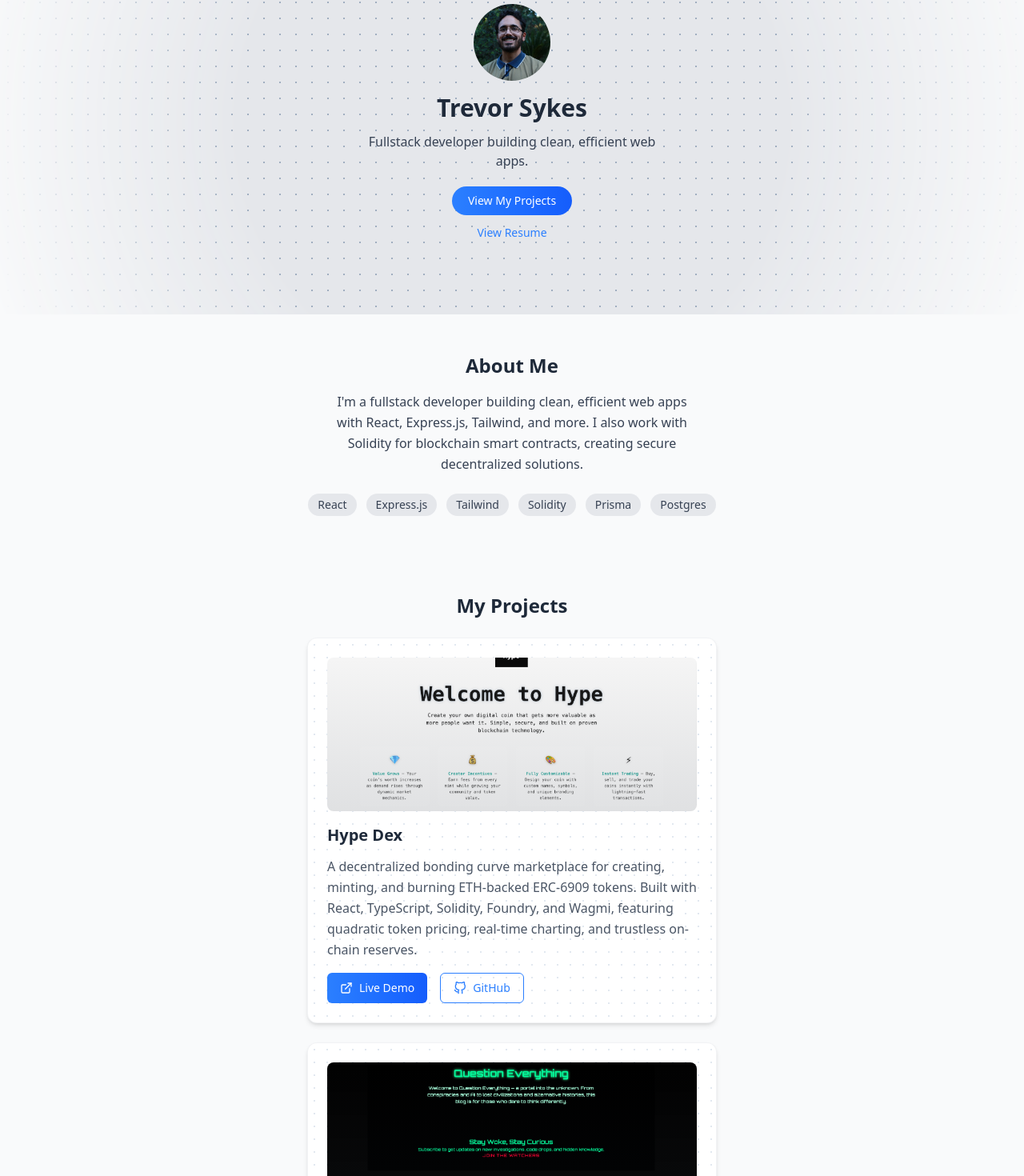
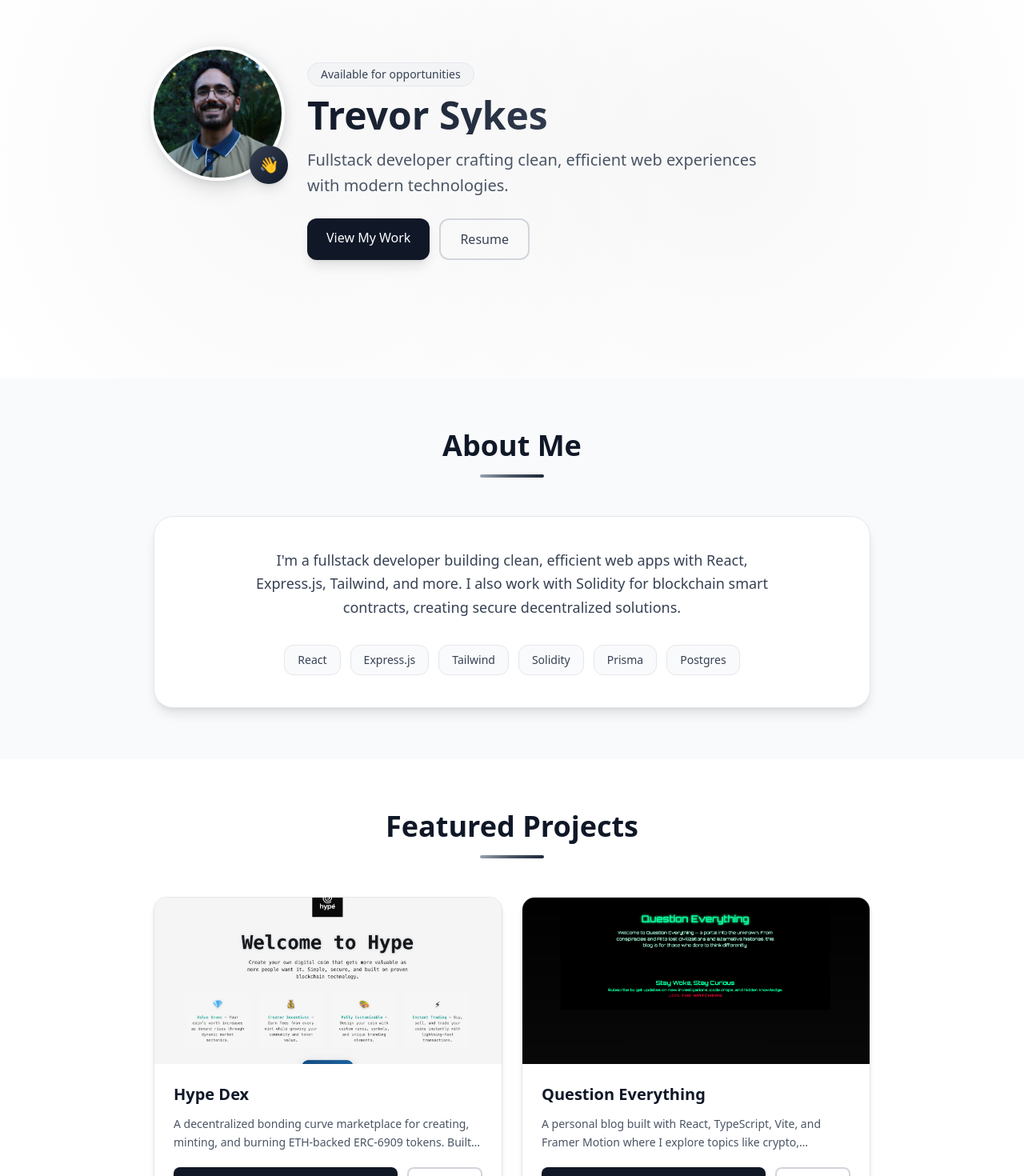
Before and after one commit to trev-sykes/personal-portfolio, a React (Vite) app: page / in a window 1280 px wide. Shown: the part 87-1557 px from the top of the page at 80% size. Built offline with nearby package versions, Linux system fonts and the light colour scheme.

Commit message:
update colors, improve projectCard

```diff
--- a/src/App.tsx
+++ b/src/App.tsx
@@ -1,112 +1,150 @@
+import { FiExternalLink, FiGithub, FiMail } from 'react-icons/fi';
+import projects from './projects';
 import ProjectCard from './components/ProjectCard';
-import projects from './projects';
-import { FiExternalLink, FiGithub } from 'react-icons/fi';
 
 function App() {
   return (
     <div className="font-sans text-gray-800 bg-gray-50">
       {/* HERO SECTION */}
-      <section className="min-h-[60vh] flex flex-col justify-center items-center text-center bg-gray-200 px-4 bg-[radial-gradient(circle_at_center,#a0aec0_1px,transparent_1px)] bg-[length:20px_20px] [mask-image:radial-gradient(circle,black_50%,transparent_100%)]">
-        <div className="flex flex-col items-center w-full max-w-md mx-auto">
+      <section className="min-h-[70vh] flex items-center justify-center px-4 py-12 relative overflow-hidden bg-white">
+        {/* Subtle animated background */}
+        <div className="absolute inset-0 bg-[radial-gradient(circle_at_30%_50%,rgba(0,0,0,0.03)_0%,transparent_50%)]" />
+        <div className="absolute inset-0 bg-[radial-gradient(circle_at_70%_50%,rgba(0,0,0,0.03)_0%,transparent_50%)]" />
+
+        <div className="relative w-full max-w-4xl mx-auto">
+          {/* Asymmetric layout */}
+          <div className="flex flex-col md:flex-row items-center md:items-start gap-8">
+            {/* Profile image - offset and elevated */}
+            <div className="relative flex-shrink-0">
+              <div className="absolute -inset-1 bg-gradient-to-r from-gray-400 to-gray-600 rounded-full blur opacity-20" />
               <img
                 src="/mugshot.jpeg"
-            alt="Trevor Sykes's profile picture"
-            className="w-20 h-20 rounded-full mb-4 object-cover sm:w-24 sm:h-24"
-            loading="lazy"
+                alt="Trevor Sykes"
+                className="relative w-32 h-32 md:w-40 md:h-40 rounded-full object-cover ring-4 ring-white shadow-xl"
               />
-          <h3 className="text-3xl font-bold mb-3 text-gray-800">Trevor Sykes</h3>
-          <p className="text-base mb-5 max-w-sm text-gray-700">Fullstack developer building clean, efficient web apps.</p>
-          <div className="flex flex-col gap-3">
+              <div className="absolute -bottom-2 -right-2 w-12 h-12 bg-gradient-to-br from-gray-700 to-gray-900 rounded-full flex items-center justify-center text-white text-xl shadow-lg">
+                👋
+              </div>
+            </div>
+
+            {/* Content - offset to the right */}
+            <div className="flex-1 text-center md:text-left md:pt-4">
+              <div className="inline-block mb-3 px-4 py-1 bg-gray-100 text-gray-700 rounded-full text-sm font-medium border border-gray-200">
+                Available for opportunities
+              </div>
+              <h1 className="text-4xl md:text-5xl font-bold mb-4 bg-gradient-to-r from-gray-900 via-gray-700 to-gray-900 bg-clip-text text-transparent">
+                Trevor Sykes
+              </h1>
+              <p className="text-lg md:text-xl text-gray-600 mb-6 leading-relaxed max-w-xl">
+                Fullstack developer crafting clean, efficient web experiences with modern technologies.
+              </p>
+              <div className="flex flex-col sm:flex-row gap-3 justify-center md:justify-start">
                 <a
                   href="#projects"
-              className="px-5 py-2 bg-gradient-to-r from-blue-500 to-blue-600 text-white rounded-full font-medium text-sm hover:from-blue-600 hover:to-blue-700 transition-all duration-150"
+                  className="px-6 py-3 bg-gray-900 text-white rounded-xl font-medium hover:bg-gray-800 transition-all duration-150 shadow-lg hover:shadow-xl transform hover:-translate-y-0.5"
                 >
-              View My Projects
+                  View My Work
                 </a>
                 <a
                   href="/public/resume.pdf"
                   target="_blank"
                   rel="noopener noreferrer"
-              aria-label="Trevor Sykes's resume (opens in new tab)"
-              className="text-sm text-blue-500 hover:underline"
+                  className="px-6 py-3 border-2 border-gray-300 text-gray-700 rounded-xl font-medium hover:border-gray-900 hover:text-gray-900 transition-all duration-150 hover:shadow-md"
                 >
-              View Resume
+                  Resume
                 </a>
+              </div>
+            </div>
           </div>
         </div>
       </section>
 
       {/* ABOUT SECTION */}
-      <section className="py-12 px-4">
-        <h2 className="text-2xl font-bold mb-4 text-center text-gray-800">About Me</h2>
-        <p className="text-base max-w-md mx-auto mb-6 text-center text-gray-700 leading-relaxed">
+      <section className="py-16 px-4 bg-gray-50">
+        <div className="max-w-4xl mx-auto">
+          <div className="text-center mb-12">
+            <h2 className="text-3xl md:text-4xl font-bold mb-4 text-gray-900">
+              About Me
+            </h2>
+            <div className="w-20 h-1 bg-gradient-to-r from-gray-400 via-gray-600 to-gray-800 mx-auto rounded-full" />
+          </div>
+
+          <div className="bg-white rounded-3xl p-8 md:p-10 shadow-lg border border-gray-200">
+            <p className="text-base md:text-lg text-gray-700 leading-relaxed mb-8 text-center max-w-2xl mx-auto">
               I'm a fullstack developer building clean, efficient web apps with React, Express.js, Tailwind, and more. I also work with Solidity for blockchain smart contracts, creating secure decentralized solutions.
             </p>
-        <div className="flex flex-wrap justify-center gap-3 mt-6">
-          {["React", "Express.js", "Tailwind", "Solidity", "Prisma", "Postgres"].map((skill) => (
+
+            <div className="flex flex-wrap justify-center gap-3">
+              {["React", "Express.js", "Tailwind", "Solidity", "Prisma", "Postgres"].map((skill, index) => (
                 <span
                   key={skill}
-              className="px-3 py-1 bg-gray-200 text-gray-700 rounded-full text-sm font-medium hover:bg-blue-50 hover:text-blue-600 transition-colors duration-150"
+                  className="px-4 py-2 bg-gray-50 text-gray-700 rounded-xl text-sm font-medium border border-gray-200 hover:border-gray-400 hover:shadow-md transition-all duration-150 transform hover:-translate-y-0.5"
+                  style={{ animationDelay: `${index * 50}ms` }}
                 >
                   {skill}
                 </span>
               ))}
             </div>
+          </div>
+        </div>
       </section>
 
       {/* PROJECTS SECTION */}
-      <section id="projects" className="py-12 px-4 bg-gray-50">
-        <h2 className="text-2xl font-bold mb-6 text-center text-gray-800">My Projects</h2>
-        <div className="flex flex-col gap-6 max-w-lg mx-auto">
+      <section id="projects" className="py-16 px-4 bg-white">
+        <div className="max-w-4xl mx-auto">
+          <div className="text-center mb-12">
+            <h2 className="text-3xl md:text-4xl font-bold mb-4 text-gray-900">
+              Featured Projects
+            </h2>
+            <div className="w-20 h-1 bg-gradient-to-r from-gray-400 via-gray-600 to-gray-800 mx-auto rounded-full" />
+          </div>
+
+          <div className="grid grid-cols-1 md:grid-cols-2 gap-6">
             {projects.map((project) => (
-            <ProjectCard
-              key={project.id}
-              title={project.title}
-              description={project.description}
-              liveDemo={project.liveDemo}
-              github={project.github}
-              thumbnail={project.thumbnail}
-            />
+              <ProjectCard key={project.id} {...project} />
             ))}
+          </div>
         </div>
       </section>
 
       {/* CONTACT SECTION */}
-      <section className="py-12 px-4 bg-gray-200 text-gray-800 text-center bg-[radial-gradient(circle_at_center,#a0aec0_1px,transparent_1px)] bg-[length:20px_20px] [mask-image:radial-gradient(circle,black_50%,transparent_100%)]">
-        <h2 className="text-2xl font-bold mb-4">Get in Touch</h2>
-        <p className="text-base mb-4">
-          Email:{" "}
+      <section className="py-16 px-4 relative overflow-hidden bg-gray-900">
+        <div className="absolute inset-0 bg-[radial-gradient(circle_at_center,rgba(255,255,255,0.05)_1px,transparent_1px)] bg-[length:30px_30px]" />
+
+        <div className="relative max-w-2xl mx-auto text-center text-white">
+          <h2 className="text-3xl md:text-4xl font-bold mb-4">Let's Connect</h2>
+          <p className="text-gray-400 text-lg mb-8">
+            Have a project in mind? Let's build something great together.
+          </p>
+
           <a
             href="mailto:trevsykes97@gmail.com"
-            className="text-blue-500 hover:underline"
-            target="_blank"
-            rel="noopener noreferrer"
-            aria-label="Email Trevor Sykes (opens in new tab)"
+            className="inline-flex items-center gap-2 px-8 py-4 bg-white text-gray-900 rounded-xl font-medium text-lg hover:shadow-2xl transition-all duration-150 transform hover:-translate-y-1 mb-8"
           >
+            <FiMail size={20} />
             trevsykes97@gmail.com
           </a>
-        </p>
-        <div className="flex justify-center gap-5 text-sm">
+
+          <div className="flex justify-center gap-6 pt-8 border-t border-gray-700">
             <a
               href="https://github.com/trev-sykes"
               target="_blank"
               rel="noopener noreferrer"
-            aria-label="Trevor Sykes's GitHub profile (opens in new tab)"
-            className="flex items-center gap-2 text-blue-500 hover:underline"
+              className="flex items-center gap-2 text-gray-300 hover:text-white transition-colors group"
             >
-            <FiGithub size={16} />
-            GitHub
+              <FiGithub size={20} className="group-hover:scale-110 transition-transform" />
+              <span className="font-medium">GitHub</span>
             </a>
             <a
               href="https://linkedin.com/in/trevsykes/"
               target="_blank"
               rel="noopener noreferrer"
-            aria-label="Trevor Sykes's LinkedIn profile (opens in new tab)"
-            className="flex items-center gap-2 text-blue-500 hover:underline"
+              className="flex items-center gap-2 text-gray-300 hover:text-white transition-colors group"
             >
-            <FiExternalLink size={16} />
-            LinkedIn
+              <FiExternalLink size={20} className="group-hover:scale-110 transition-transform" />
+              <span className="font-medium">LinkedIn</span>
             </a>
+          </div>
         </div>
       </section>
     </div>
--- a/src/components/ProjectCard.tsx
+++ b/src/components/ProjectCard.tsx
@@ -1,4 +1,3 @@
-import React from 'react';
 import { FiExternalLink, FiGithub } from 'react-icons/fi';
 
 interface ProjectCardProps {
@@ -9,46 +8,85 @@ interface ProjectCardProps {
     thumbnail?: string;
 }
 
-const ProjectCard: React.FC<ProjectCardProps> = ({ title, description, liveDemo, github, thumbnail }) => {
-    return (
-        <div className="bg-white rounded-xl p-6 shadow-md hover:shadow-lg transition-all duration-150 ease-out hover:scale-[1.02] bg-[radial-gradient(circle_at_center,#e2e8f0_1px,transparent_1px)] bg-[length:16px_16px] border border-gray-200/50">
-            {thumbnail && (
-                <div className="relative overflow-hidden rounded-lg mb-4">
+const ProjectCard = ({ title, description, liveDemo, github, thumbnail }: ProjectCardProps) => (
+    <div className="group relative bg-white rounded-2xl overflow-hidden shadow-md hover:shadow-2xl transition-all duration-300 transform hover:-translate-y-2 border border-gray-200">
+        {/* Subtle overlay on hover */}
+        <div className="absolute inset-0 bg-gradient-to-br from-gray-900/0 to-gray-800/0 group-hover:from-gray-900/3 group-hover:to-gray-800/3 transition-all duration-300 pointer-events-none z-10" />
+
+        {/* Thumbnail section */}
+        <div className="relative h-52 bg-gradient-to-br from-gray-50 to-gray-100 overflow-hidden">
+            {thumbnail ? (
+                <>
                     <img
                         src={thumbnail}
-                        alt={`${title} screenshot`}
-                        className="w-full h-48 object-cover transform hover:scale-105 transition-transform duration-200"
-                        loading="lazy"
+                        alt={title}
+                        className="w-full h-full object-cover transform group-hover:scale-110 transition-transform duration-500"
                     />
-                    <div className="absolute inset-0 bg-gradient-to-t from-gray-800/10 to-transparent pointer-events-none" />
+                    <div className="absolute inset-0 bg-gradient-to-t from-black/40 via-black/10 to-transparent opacity-0 group-hover:opacity-100 transition-opacity duration-300" />
+
+                    {/* Floating action buttons on hover */}
+                    <div className="absolute top-4 right-4 flex gap-2 opacity-0 group-hover:opacity-100 translate-y-2 group-hover:translate-y-0 transition-all duration-300">
+                        <a
+                            href={liveDemo}
+                            target="_blank"
+                            rel="noopener noreferrer"
+                            className="w-10 h-10 bg-white/90 backdrop-blur-sm rounded-full flex items-center justify-center text-gray-900 hover:bg-white hover:scale-110 transition-all duration-150 shadow-lg"
+                        >
+                            <FiExternalLink size={18} />
+                        </a>
+                        <a
+                            href={github}
+                            target="_blank"
+                            rel="noopener noreferrer"
+                            className="w-10 h-10 bg-white/90 backdrop-blur-sm rounded-full flex items-center justify-center text-gray-700 hover:bg-white hover:scale-110 transition-all duration-150 shadow-lg"
+                        >
+                            <FiGithub size={18} />
+                        </a>
+                    </div>
+                </>
+            ) : (
+                <div className="flex items-center justify-center h-full">
+                    <div className="text-7xl opacity-20 group-hover:opacity-30 group-hover:scale-110 transition-all duration-300">💻</div>
                 </div>
             )}
-            <h3 className="text-xl font-bold mb-3 text-gray-800">{title}</h3>
-            <p className="text-base text-gray-600 mb-4 leading-relaxed">{description}</p>
-            <div className="flex gap-4 text-sm">
+        </div>
+
+        {/* Content section */}
+        <div className="relative p-6 z-20">
+            <h3 className="text-xl font-bold mb-3 text-gray-900 group-hover:text-gray-700 transition-colors duration-300">
+                {title}
+            </h3>
+
+            <p className="text-sm text-gray-600 mb-5 leading-relaxed line-clamp-2 group-hover:text-gray-700 transition-colors duration-150">
+                {description}
+            </p>
+
+            {/* Action buttons */}
+            <div className="flex gap-3">
                 <a
                     href={liveDemo}
                     target="_blank"
                     rel="noopener noreferrer"
-                    aria-label={`${title} live demo (opens in new tab)`}
-                    className="flex items-center gap-2 px-4 py-2 bg-gradient-to-r from-blue-500 to-blue-600 text-white rounded-md font-medium hover:from-blue-600 hover:to-blue-700 transition-all duration-150"
+                    className="flex-1 flex items-center justify-center gap-2 px-4 py-2.5 bg-gray-900 text-white rounded-lg text-sm font-medium hover:bg-gray-800 transition-all duration-150 shadow-sm hover:shadow-md transform hover:scale-105"
                 >
                     <FiExternalLink size={16} />
-                    Live Demo
+                    <span>Live Demo</span>
                 </a>
                 <a
                     href={github}
                     target="_blank"
                     rel="noopener noreferrer"
-                    aria-label={`${title} GitHub repository (opens in new tab)`}
-                    className="flex items-center gap-2 px-4 py-2 border border-blue-500 text-blue-500 rounded-md font-medium hover:bg-blue-50 transition-all duration-150"
+                    className="flex items-center justify-center gap-2 px-4 py-2.5 border-2 border-gray-300 text-gray-700 rounded-lg text-sm font-medium hover:border-gray-900 hover:text-gray-900 hover:bg-gray-50 transition-all duration-150 transform hover:scale-105"
                 >
                     <FiGithub size={16} />
-                    GitHub
+                    <span className="hidden sm:inline">Code</span>
                 </a>
             </div>
         </div>
-    );
-};
+
+        {/* Accent line at bottom */}
+        <div className="absolute bottom-0 left-0 right-0 h-1 bg-gradient-to-r from-gray-400 via-gray-600 to-gray-800 transform scale-x-0 group-hover:scale-x-100 transition-transform duration-300 origin-left" />
+    </div>
+);
 
 export default ProjectCard;
```
Lines whose indentation alone changed are shown as unchanged.
